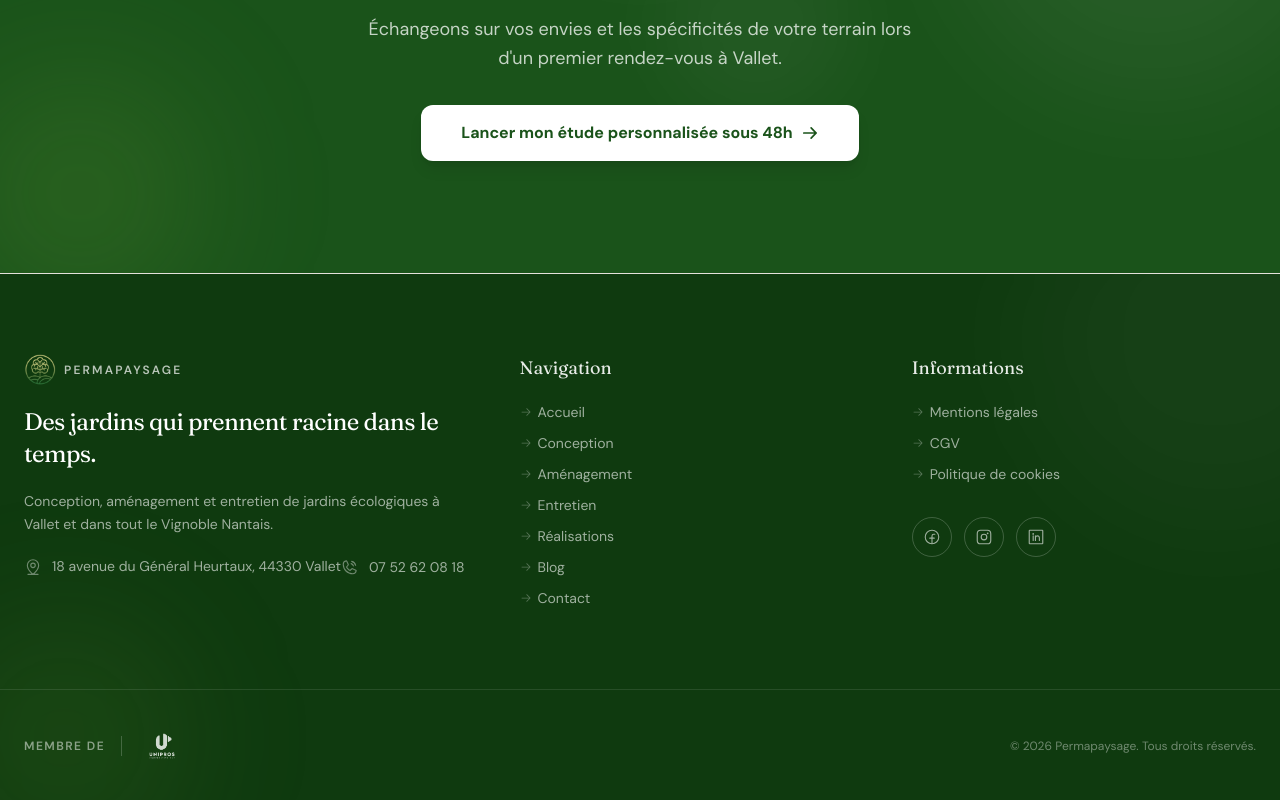
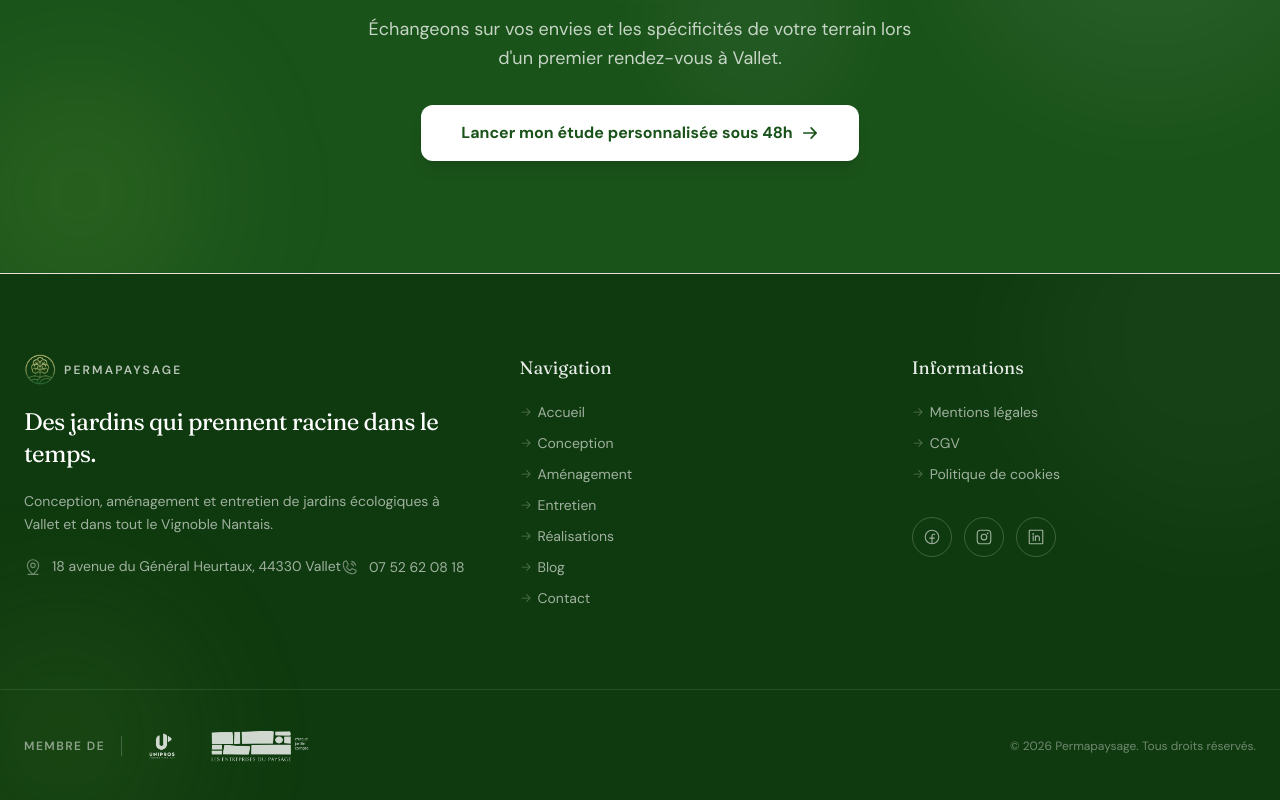
Before and after one commit to FreelancePlt/Permapaysage, a Next.js app: page /amenagement in a window 1280 px wide. Shown: the part 3410-4210 px from the top of the page. Built offline with nearby package versions, Linux system fonts and the light colour scheme; no server answers.

Commit message:
feat: add UNEP logo to footer

```diff
--- a/components/layout/footer.tsx
+++ b/components/layout/footer.tsx
@@ -114,6 +114,13 @@ export function Footer() {
                 height={48}
                 className="h-12 w-auto brightness-0 invert opacity-80 transition-opacity hover:opacity-100"
               />
+              <Image
+                src="/logos/unep.png"
+                alt="Membre UNEP — Union Nationale des Entreprises du Paysage"
+                width={120}
+                height={48}
+                className="h-12 w-auto brightness-0 invert opacity-80 transition-opacity hover:opacity-100"
+              />
             </div>
           </div>
           <p className="text-xs text-white/40">© {new Date().getFullYear()} Permapaysage. Tous droits réservés.</p>
```
Also changed, not shown: public/logos/unep.png (added).
